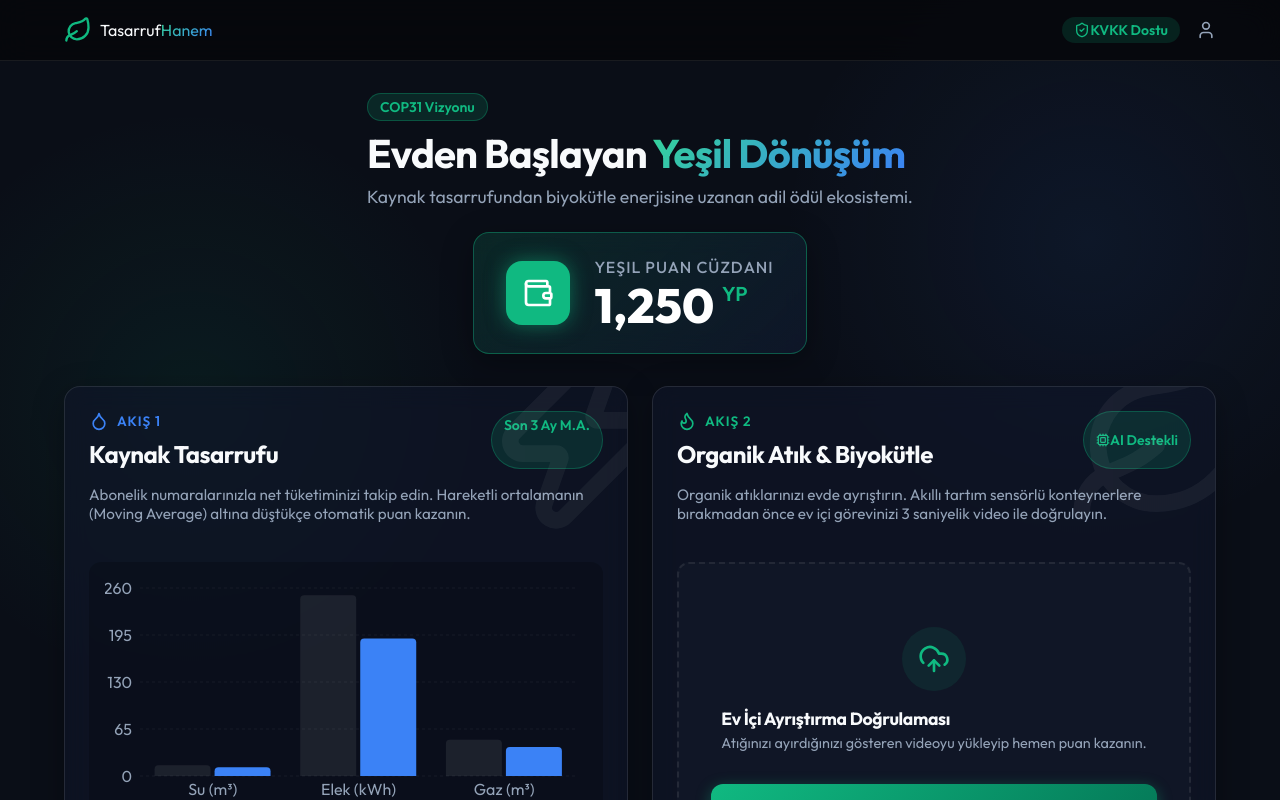
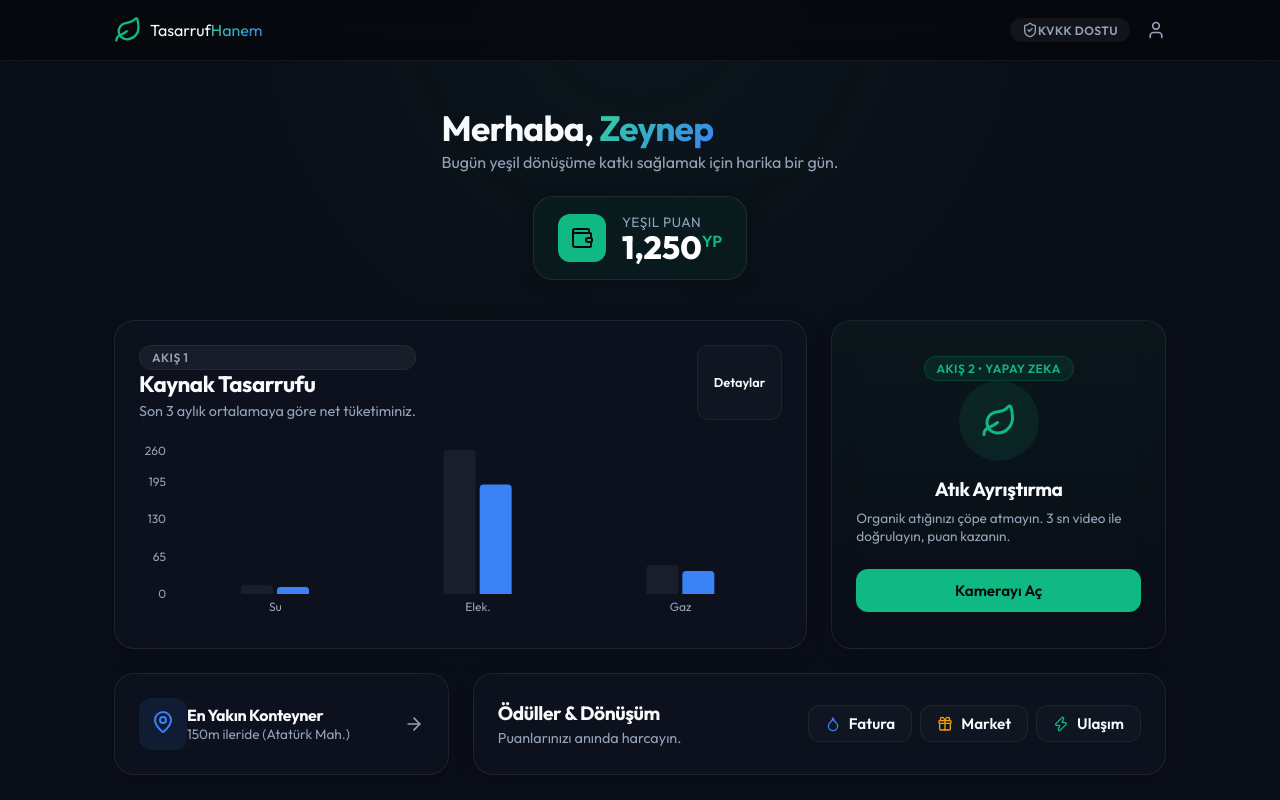
Before and after one commit to zeyerdm/TasarrufHanem, a React (Vite) app: page / in a window 1280 px wide. Shown: the top 800 px of the page. Built offline with nearby package versions, Linux system fonts and the light colour scheme.

Commit message:
UI Redesign: Bento-Box grid layout for cleaner home page

```diff
--- a/src/components/Dashboard.jsx
+++ b/src/components/Dashboard.jsx
@@ -1,11 +1,11 @@
 import React, { useState } from 'react'
-import { Droplet, Zap, Flame, Camera, UploadCloud, MapPin, Wallet, Gift, CheckCircle2, Leaf, Cpu } from 'lucide-react'
-import { BarChart, Bar, XAxis, YAxis, CartesianGrid, Tooltip, ResponsiveContainer } from 'recharts'
+import { Droplet, Zap, Flame, Camera, MapPin, Wallet, Gift, CheckCircle2, Leaf, ArrowRight } from 'lucide-react'
+import { BarChart, Bar, XAxis, YAxis, Tooltip, ResponsiveContainer } from 'recharts'
 
 const resourceData = [
-  { name: 'Su (m³)', ma: 15, current: 12 },
-  { name: 'Elek (kWh)', ma: 250, current: 190 },
-  { name: 'Gaz (m³)', ma: 50, current: 40 },
+  { name: 'Su', ma: 15, current: 12 },
+  { name: 'Elek.', ma: 250, current: 190 },
+  { name: 'Gaz', ma: 50, current: 40 },
 ]
 
 const Dashboard = () => {
@@ -17,181 +17,134 @@ const Dashboard = () => {
     setTimeout(() => {
       setVerifying(false)
       setVerified(true)
-    }, 2000)
+    }, 1500)
   }
 
   return (
-    <div className="flex-col gap-8" style={{ animation: 'fade-in 0.5s ease-out' }}>
+    <div className="flex-col gap-6" style={{ marginTop: '1rem' }}>
 
-      {/* Header & Wallet Section */}
-      <div className="flex-col md:flex-row justify-between items-center gap-6" style={{ display: 'flex', flexWrap: 'wrap' }}>
-        <div style={{ flex: 1, minWidth: '300px' }}>
-          <div className="badge mb-2" style={{ display: 'inline-block', marginBottom: '0.5rem' }}>COP31 Vizyonu</div>
-          <h1 style={{ fontSize: '2.5rem', lineHeight: 1.2, marginBottom: '0.5rem' }}>
-            Evden Başlayan <span className="gradient-text">Yeşil Dönüşüm</span>
+      {/* 1. Header & Wallet (Top Row) */}
+      <div className="flex-col md:flex-row justify-between items-center gap-6" style={{ display: 'flex', flexWrap: 'wrap', marginBottom: '1rem' }}>
+        <div>
+          <h1 style={{ fontSize: '2.2rem', lineHeight: 1.1, marginBottom: '0.25rem' }}>
+            Merhaba, <span className="gradient-text">Zeynep</span>
           </h1>
-          <p style={{ color: 'var(--text-muted)', fontSize: '1.1rem' }}>
-            Kaynak tasarrufundan biyokütle enerjisine uzanan adil ödül ekosistemi.
+          <p style={{ color: 'var(--text-muted)', fontSize: '1rem' }}>
+            Bugün yeşil dönüşüme katkı sağlamak için harika bir gün.
           </p>
         </div>
 
-        <div className="glass-panel flex items-center gap-6" style={{ background: 'linear-gradient(135deg, rgba(16, 185, 129, 0.15), rgba(15, 23, 42, 0.9))', border: '1px solid rgba(16, 185, 129, 0.4)', padding: '1.5rem 2rem' }}>
-          <div style={{ width: '64px', height: '64px', borderRadius: '16px', background: 'var(--primary)', display: 'flex', alignItems: 'center', justifyContent: 'center', boxShadow: '0 0 20px rgba(16,185,129,0.5)' }}>
-            <Wallet size={32} color="white" />
+        <div className="glass-panel flex items-center gap-4" style={{ padding: '1rem 1.5rem', background: 'rgba(16, 185, 129, 0.05)' }}>
+          <div style={{ width: '48px', height: '48px', borderRadius: '12px', background: 'var(--primary)', display: 'flex', alignItems: 'center', justifyContent: 'center' }}>
+            <Wallet size={24} color="#05070a" />
           </div>
           <div>
-            <h2 style={{ fontSize: '1rem', color: 'var(--text-muted)', fontWeight: 500, textTransform: 'uppercase', letterSpacing: '1px' }}>Yeşil Puan Cüzdanı</h2>
-            <div className="flex items-end gap-2" style={{ marginTop: '0.25rem' }}>
-              <span style={{ fontSize: '3rem', fontWeight: 800, lineHeight: 1, color: 'white' }}>1,250</span>
-              <span style={{ color: 'var(--primary)', fontWeight: 600, marginBottom: '0.3rem', fontSize: '1.25rem' }}>YP</span>
+            <div style={{ color: 'var(--text-muted)', fontSize: '0.85rem', textTransform: 'uppercase', letterSpacing: '0.5px' }}>Yeşil Puan</div>
+            <div className="flex items-end gap-1">
+              <span style={{ fontSize: '2rem', fontWeight: 800, lineHeight: 1, color: 'white' }}>1,250</span>
+              <span style={{ color: 'var(--primary)', fontWeight: 600, fontSize: '1rem' }}>YP</span>
             </div>
           </div>
         </div>
       </div>
 
-      {/* Two Main Flows Side-by-Side */}
-      <div className="grid grid-cols-2 md-grid-cols-1">
+      {/* 2. Bento Grid */}
+      <div className="bento-grid">
 
-        {/* Flow 1: Resource Saving */}
-        <div className="glass-panel flex-col gap-4" style={{ position: 'relative', overflow: 'hidden' }}>
-          <div style={{ position: 'absolute', top: '-50px', right: '-50px', opacity: 0.05 }}>
-            <Zap size={200} />
+        {/* Bento Box 1: Resource Saving (Span 2) */}
+        <div className="glass-panel bento-col-span-2 flex-col justify-between" style={{ minHeight: '320px', animationDelay: '0.1s' }}>
+          <div className="flex justify-between items-start">
+            <div>
+              <div className="badge mb-2 inline-block">Akış 1</div>
+              <h3 style={{ fontSize: '1.4rem' }}>Kaynak Tasarrufu</h3>
+              <p style={{ color: 'var(--text-muted)', fontSize: '0.9rem', marginTop: '0.25rem' }}>Son 3 aylık ortalamaya göre net tüketiminiz.</p>
+            </div>
+            <button className="btn btn-secondary" style={{ fontSize: '0.8rem', padding: '0.5rem 1rem' }}>Detaylar</button>
           </div>
 
-          <div className="flex justify-between items-start">
-            <div>
-              <div className="flex items-center gap-2" style={{ color: '#3b82f6', marginBottom: '0.5rem' }}>
-                <Droplet size={20} />
-                <span style={{ fontWeight: 600, letterSpacing: '1px', textTransform: 'uppercase', fontSize: '0.85rem' }}>Akış 1</span>
-              </div>
-              <h3 style={{ fontSize: '1.5rem' }}>Kaynak Tasarrufu</h3>
-            </div>
-            <div className="badge">Son 3 Ay M.A.</div>
-          </div>
-
-          <p style={{ color: 'var(--text-muted)', fontSize: '0.95rem', minHeight: '45px' }}>
-            Abonelik numaralarınızla net tüketiminizi takip edin. Hareketli ortalamanın (Moving Average) altına düştükçe otomatik puan kazanın.
-          </p>
-
-          <div style={{ height: '260px', width: '100%', marginTop: '1rem', background: 'rgba(0,0,0,0.2)', borderRadius: '12px', padding: '1rem' }}>
+          <div style={{ height: '180px', width: '100%', marginTop: '1.5rem' }}>
             <ResponsiveContainer width="100%" height="100%">
-              <BarChart data={resourceData} margin={{ top: 10, right: 10, left: -25, bottom: 0 }}>
-                <CartesianGrid strokeDasharray="3 3" stroke="rgba(255,255,255,0.05)" vertical={false} />
-                <XAxis dataKey="name" stroke="var(--text-muted)" tick={{ fill: 'var(--text-muted)' }} axisLine={false} tickLine={false} />
-                <YAxis stroke="var(--text-muted)" tick={{ fill: 'var(--text-muted)' }} axisLine={false} tickLine={false} />
+              <BarChart data={resourceData} margin={{ top: 0, right: 0, left: -25, bottom: 0 }}>
+                <XAxis dataKey="name" stroke="var(--text-muted)" tick={{ fill: 'var(--text-muted)', fontSize: 12 }} axisLine={false} tickLine={false} />
+                <YAxis stroke="var(--text-muted)" tick={{ fill: 'var(--text-muted)', fontSize: 12 }} axisLine={false} tickLine={false} />
                 <Tooltip
                   contentStyle={{ backgroundColor: 'var(--bg-dark)', borderColor: 'var(--surface-border)', borderRadius: '8px' }}
                   itemStyle={{ color: 'var(--text-main)' }}
-                  cursor={{ fill: 'rgba(255,255,255,0.05)' }}
+                  cursor={{ fill: 'rgba(255,255,255,0.03)' }}
                 />
-                <Bar dataKey="ma" name="3 Aylık Ortalama" fill="var(--surface-border)" radius={[4, 4, 0, 0]} />
-                <Bar dataKey="current" name="Güncel Tüketim" fill="#3b82f6" radius={[4, 4, 0, 0]} />
+                <Bar dataKey="ma" name="Ortalama" fill="var(--surface-border)" radius={[4, 4, 0, 0]} barSize={32} />
+                <Bar dataKey="current" name="Güncel" fill="#3b82f6" radius={[4, 4, 0, 0]} barSize={32} />
               </BarChart>
             </ResponsiveContainer>
           </div>
-
-          <button className="btn btn-secondary" style={{ width: '100%', marginTop: '0.5rem' }}>Fatura Aboneliği Ekle</button>
         </div>
 
-        {/* Flow 2: Organic Waste & Biomass */}
-        <div className="glass-panel flex-col gap-4" style={{ position: 'relative', overflow: 'hidden' }}>
-          <div style={{ position: 'absolute', top: '-50px', right: '-50px', opacity: 0.05 }}>
-            <Leaf size={200} />
-          </div>
+        {/* Bento Box 2: AI Verification (Span 1) */}
+        <div className="glass-panel flex-col items-center justify-center text-center" style={{ minHeight: '320px', animationDelay: '0.2s', background: 'linear-gradient(180deg, rgba(16, 185, 129, 0.05) 0%, rgba(15, 23, 42, 0) 100%)' }}>
+          <div className="badge badge-green mb-4">Akış 2 &bull; Yapay Zeka</div>
 
-          <div className="flex justify-between items-start">
-            <div>
-              <div className="flex items-center gap-2" style={{ color: 'var(--primary)', marginBottom: '0.5rem' }}>
-                <Flame size={20} />
-                <span style={{ fontWeight: 600, letterSpacing: '1px', textTransform: 'uppercase', fontSize: '0.85rem' }}>Akış 2</span>
-              </div>
-              <h3 style={{ fontSize: '1.5rem' }}>Organik Atık & Biyokütle</h3>
-            </div>
-            <div className="badge flex items-center gap-1">
-              <Cpu size={14} /> AI Destekli
-            </div>
-          </div>
-
-          <p style={{ color: 'var(--text-muted)', fontSize: '0.95rem', minHeight: '45px' }}>
-            Organik atıklarınızı evde ayrıştırın. Akıllı tartım sensörlü konteynerlere bırakmadan önce ev içi görevinizi 3 saniyelik video ile doğrulayın.
-          </p>
-
-          <div className="flex-col" style={{ flex: 1, marginTop: '1rem', minHeight: '260px' }}>
           {!verified ? (
+            <>
               <div
-                className="flex-col items-center justify-center gap-4"
                 style={{
-                  flex: 1,
-                  border: '2px dashed var(--surface-border)',
-                  borderRadius: '12px',
-                  backgroundColor: 'rgba(255,255,255,0.02)',
-                  padding: '2rem',
-                  transition: 'all 0.3s ease'
+                  width: '80px', height: '80px', borderRadius: '50%',
+                  background: 'rgba(16, 185, 129, 0.1)', display: 'flex', alignItems: 'center', justifyContent: 'center',
+                  marginBottom: '1rem', color: 'var(--primary)'
                 }}
               >
-                <div style={{ width: '64px', height: '64px', borderRadius: '50%', background: 'rgba(16, 185, 129, 0.1)', display: 'flex', alignItems: 'center', justifyContent: 'center', color: 'var(--primary)' }}>
-                  {verifying ? <Camera size={32} style={{ animation: 'pulse-glow 1.5s infinite' }} /> : <UploadCloud size={32} />}
+                {verifying ? <Camera size={36} style={{ animation: 'pulse-glow 1s infinite' }} /> : <Leaf size={36} />}
               </div>
-                <div className="text-center">
-                  <h4 style={{ fontSize: '1.1rem', marginBottom: '0.25rem' }}>
-                    {verifying ? 'Görsel İşleniyor (Image Hashing)...' : 'Ev İçi Ayrıştırma Doğrulaması'}
-                  </h4>
-                  <p style={{ color: 'var(--text-muted)', fontSize: '0.9rem' }}>
-                    {verifying ? 'Sahte veya tekrar eden görsel denetimi yapılıyor.' : 'Atığınızı ayırdığınızı gösteren videoyu yükleyip hemen puan kazanın.'}
+              <h3 style={{ fontSize: '1.2rem', marginBottom: '0.5rem' }}>Atık Ayrıştırma</h3>
+              <p style={{ color: 'var(--text-muted)', fontSize: '0.85rem', marginBottom: '1.5rem', px: 2 }}>
+                Organik atığınızı çöpe atmayın. 3 sn video ile doğrulayın, puan kazanın.
               </p>
-                </div>
               <button
                 className="btn btn-primary"
-                  style={{ width: '100%', marginTop: '1rem' }}
+                style={{ width: '100%' }}
                 onClick={handleAIUpload}
                 disabled={verifying}
               >
-                  {verifying ? 'Yapay Zeka Analiz Ediyor...' : 'Video Çek / Yükle'}
+                {verifying ? 'Analiz Ediliyor...' : 'Kamerayı Aç'}
               </button>
+            </>
+          ) : (
+            <>
+              <CheckCircle2 size={64} color="var(--primary)" style={{ marginBottom: '1rem', animation: 'fade-in 0.3s ease-out' }} />
+              <h3 style={{ fontSize: '1.2rem', color: 'var(--primary)', marginBottom: '0.25rem' }}>Harika İş!</h3>
+              <p style={{ color: 'var(--text-main)', fontSize: '1rem', marginBottom: '1rem' }}>+50 YP Eklendi</p>
+              <button className="btn btn-secondary" style={{ width: '100%' }} onClick={() => setVerified(false)}>Yeni Atık</button>
+            </>
+          )}
         </div>
-            ) : (
-              <div className="flex-col items-center justify-center gap-4" style={{ flex: 1, border: '1px solid rgba(16, 185, 129, 0.3)', borderRadius: '12px', backgroundColor: 'rgba(16, 185, 129, 0.05)', padding: '2rem' }}>
-                <CheckCircle2 size={56} color="var(--primary)" style={{ animation: 'float 3s ease-in-out infinite' }} />
-                <div className="text-center">
-                  <h4 style={{ fontSize: '1.25rem', color: 'var(--primary)', marginBottom: '0.25rem', fontWeight: 700 }}>Doğrulama Başarılı!</h4>
-                  <p style={{ color: 'var(--text-main)', fontSize: '1.1rem', marginBottom: '0.5rem' }}>+50 Yeşil Puan Kazanıldı</p>
-                  <p style={{ color: 'var(--text-muted)', fontSize: '0.9rem' }}>Atığınızı en yakın akıllı konteynere (<MapPin size={12} style={{display:'inline'}}/> 150m) bırakarak ekstra tartım puanı kazanabilirsiniz.</p>
+
+        {/* Bento Box 3: Smart Container Map / Status (Span 1) */}
+        <div className="glass-panel flex justify-between items-center" style={{ animationDelay: '0.3s' }}>
+          <div className="flex items-center gap-3">
+            <div style={{ background: 'rgba(59, 130, 246, 0.1)', padding: '0.75rem', borderRadius: '12px', color: '#3b82f6' }}>
+              <MapPin size={24} />
             </div>
-                <button className="btn btn-secondary" style={{ width: '100%' }} onClick={() => setVerified(false)}>Yeni Atık Girişi</button>
+            <div>
+              <h4 style={{ fontSize: '1rem' }}>En Yakın Konteyner</h4>
+              <div style={{ color: 'var(--text-muted)', fontSize: '0.85rem' }}>150m ileride (Atatürk Mah.)</div>
             </div>
-            )}
+          </div>
+          <ArrowRight size={20} color="var(--text-muted)" />
+        </div>
+
+        {/* Bento Box 4: Rewards (Span 2) */}
+        <div className="glass-panel bento-col-span-2 flex justify-between items-center" style={{ animationDelay: '0.4s' }}>
+          <div>
+            <h3 style={{ fontSize: '1.2rem', marginBottom: '0.25rem' }}>Ödüller & Dönüşüm</h3>
+            <p style={{ color: 'var(--text-muted)', fontSize: '0.9rem' }}>Puanlarınızı anında harcayın.</p>
+          </div>
+          <div className="flex gap-2">
+            <button className="btn btn-secondary flex items-center gap-2" style={{ padding: '0.5rem 1rem' }}><Droplet size={16} color="#3b82f6"/> Fatura</button>
+            <button className="btn btn-secondary flex items-center gap-2" style={{ padding: '0.5rem 1rem' }}><Gift size={16} color="#f59e0b"/> Market</button>
+            <button className="btn btn-secondary flex items-center gap-2" style={{ padding: '0.5rem 1rem' }}><Zap size={16} color="var(--primary)"/> Ulaşım</button>
           </div>
         </div>
 
       </div>
-
-      {/* Rewards Overview */}
-      <div className="glass-panel flex-col gap-4">
-        <div className="flex items-center gap-2" style={{ marginBottom: '0.5rem' }}>
-          <Gift size={24} color="var(--primary)" />
-          <h3 style={{ fontSize: '1.5rem' }}>Adil Dönüşüm - Puan Harcama</h3>
-        </div>
-        <p style={{ color: 'var(--text-muted)', marginTop: '-1rem', marginBottom: '1rem' }}>Elde edilen TR-ETS gelirleri ve EPR bütçeleri, topladığınız yeşil puanlarla doğrudan hane bütçenize geri döner.</p>
-
-        <div className="grid grid-cols-3 md-grid-cols-1 gap-4">
-          <div style={{ padding: '1.5rem', background: 'var(--surface)', borderRadius: '12px', border: '1px solid var(--surface-border)', cursor: 'pointer', transition: 'all 0.2s' }} className="hover:border-blue-500">
-            <Droplet size={28} color="#3b82f6" style={{ marginBottom: '1rem' }} />
-            <h4 style={{ fontSize: '1.1rem', marginBottom: '0.25rem' }}>Fatura İndirimi</h4>
-            <p style={{ color: 'var(--text-muted)', fontSize: '0.9rem' }}>Su veya elektrik faturanıza ₺50 / ₺100 anında indirim olarak yansıtın.</p>
-          </div>
-          <div style={{ padding: '1.5rem', background: 'var(--surface)', borderRadius: '12px', border: '1px solid var(--surface-border)', cursor: 'pointer', transition: 'all 0.2s' }} className="hover:border-amber-500">
-            <Gift size={28} color="#f59e0b" style={{ marginBottom: '1rem' }} />
-            <h4 style={{ fontSize: '1.1rem', marginBottom: '0.25rem' }}>Market Kuponu</h4>
-            <p style={{ color: 'var(--text-muted)', fontSize: '0.9rem' }}>Zincir marketlerde temel gıda alışverişleriniz için dijital kupon kodu oluşturun.</p>
-          </div>
-          <div style={{ padding: '1.5rem', background: 'var(--surface)', borderRadius: '12px', border: '1px solid var(--surface-border)', cursor: 'pointer', transition: 'all 0.2s' }} className="hover:border-emerald-500">
-            <Zap size={28} color="#10b981" style={{ marginBottom: '1rem' }} />
-            <h4 style={{ fontSize: '1.1rem', marginBottom: '0.25rem' }}>Ulaşım Kartı</h4>
-            <p style={{ color: 'var(--text-muted)', fontSize: '0.9rem' }}>Belediye toplu taşıma kartınıza (otobüs/metro) doğrudan bakiye yükleyin.</p>
-          </div>
-        </div>
-      </div>
-
     </div>
   )
 }
--- a/src/index.css
+++ b/src/index.css
@@ -4,19 +4,18 @@
   --bg-dark: #0a0e17;
   --bg-darker: #05070a;
   --primary: #10b981; /* Emerald 500 */
-  --primary-glow: rgba(16, 185, 129, 0.4);
+  --primary-glow: rgba(16, 185, 129, 0.3);
   --primary-hover: #059669;
-  --accent: #3b82f6; /* Blue for water/electricity */
-  --accent-glow: rgba(59, 130, 246, 0.4);
-  --surface: rgba(255, 255, 255, 0.03);
-  --surface-border: rgba(255, 255, 255, 0.08);
-  --surface-hover: rgba(255, 255, 255, 0.06);
+  --accent: #3b82f6;
+  --surface: rgba(255, 255, 255, 0.02);
+  --surface-border: rgba(255, 255, 255, 0.06);
+  --surface-hover: rgba(255, 255, 255, 0.04);
   --text-main: #f8fafc;
   --text-muted: #94a3b8;
 
-  --glass-bg: rgba(15, 23, 42, 0.6);
-  --glass-border: rgba(255, 255, 255, 0.1);
-  --glass-shadow: 0 8px 32px 0 rgba(0, 0, 0, 0.3);
+  --glass-bg: rgba(15, 23, 42, 0.4);
+  --glass-border: rgba(255, 255, 255, 0.08);
+  --glass-shadow: 0 4px 20px 0 rgba(0, 0, 0, 0.2);
 }
 
 * {
@@ -30,8 +29,7 @@ body {
   background-color: var(--bg-dark);
   color: var(--text-main);
   background-image:
-    radial-gradient(circle at 15% 50%, rgba(16, 185, 129, 0.08), transparent 25%),
-    radial-gradient(circle at 85% 30%, rgba(59, 130, 246, 0.08), transparent 25%);
+    radial-gradient(circle at 50% 0%, rgba(16, 185, 129, 0.05), transparent 40%);
   background-attachment: fixed;
   min-height: 100vh;
   overflow-x: hidden;
@@ -40,7 +38,7 @@ body {
 /* Animations */
 @keyframes float {
   0% { transform: translateY(0px); }
-  50% { transform: translateY(-10px); }
+  50% { transform: translateY(-5px); }
   100% { transform: translateY(0px); }
 }
 
@@ -50,32 +48,51 @@ body {
   100% { box-shadow: 0 0 0 0 rgba(16, 185, 129, 0); }
 }
 
-@keyframes slide-up {
-  from { opacity: 0; transform: translateY(20px); }
+@keyframes fade-in {
+  from { opacity: 0; transform: translateY(10px); }
   to { opacity: 1; transform: translateY(0); }
-}
-
-@keyframes fade-in {
-  from { opacity: 0; }
-  to { opacity: 1; }
 }
 
 /* Glass Panel Utility */
 .glass-panel {
   background: var(--glass-bg);
-  backdrop-filter: blur(12px);
-  -webkit-backdrop-filter: blur(12px);
+  backdrop-filter: blur(16px);
+  -webkit-backdrop-filter: blur(16px);
   border: 1px solid var(--glass-border);
-  border-radius: 16px;
+  border-radius: 20px;
   box-shadow: var(--glass-shadow);
   padding: 1.5rem;
   transition: transform 0.3s ease, border-color 0.3s ease;
-  animation: slide-up 0.5s ease-out forwards;
+  animation: fade-in 0.6s ease-out forwards;
 }
 
 .glass-panel:hover {
-  border-color: rgba(255, 255, 255, 0.2);
-  transform: translateY(-2px);
+  border-color: rgba(255, 255, 255, 0.15);
+}
+
+/* Bento Grid */
+.bento-grid {
+  display: grid;
+  grid-template-columns: repeat(3, 1fr);
+  grid-template-rows: repeat(2, auto);
+  gap: 1.5rem;
+}
+
+.bento-col-span-2 {
+  grid-column: span 2;
+}
+.bento-row-span-2 {
+  grid-row: span 2;
+}
+
+@media (max-width: 900px) {
+  .bento-grid {
+    grid-template-columns: 1fr;
+  }
+  .bento-col-span-2, .bento-row-span-2 {
+    grid-column: span 1;
+    grid-row: span 1;
+  }
 }
 
 /* Typography */
@@ -104,18 +121,16 @@ h1, h2, h3, h4, h5, h6 {
   transition: all 0.3s ease;
   border: none;
   font-family: inherit;
-  font-size: 1rem;
+  font-size: 0.95rem;
 }
 
 .btn-primary {
-  background: linear-gradient(135deg, var(--primary), #047857);
-  color: white;
-  box-shadow: 0 4px 15px var(--primary-glow);
+  background: var(--primary);
+  color: #05070a;
 }
-
 .btn-primary:hover {
+  background: var(--primary-hover);
   transform: translateY(-2px);
-  box-shadow: 0 6px 20px var(--primary-glow);
 }
 
 .btn-secondary {
@@ -123,15 +138,14 @@ h1, h2, h3, h4, h5, h6 {
   color: var(--text-main);
   border: 1px solid var(--surface-border);
 }
-
 .btn-secondary:hover {
   background: var(--surface-hover);
 }
 
-/* Layout utilities */
+/* Utilities */
 .container {
   width: 100%;
-  max-width: 1200px;
+  max-width: 1100px;
   margin: 0 auto;
   padding: 0 1.5rem;
 }
@@ -144,51 +158,30 @@ h1, h2, h3, h4, h5, h6 {
 .gap-2 { gap: 0.5rem; }
 .gap-4 { gap: 1rem; }
 .gap-6 { gap: 1.5rem; }
-.gap-8 { gap: 2rem; }
-.grid { display: grid; gap: 1.5rem; }
-.grid-cols-1 { grid-template-columns: repeat(1, 1fr); }
-.grid-cols-2 { grid-template-columns: repeat(2, 1fr); }
-.grid-cols-3 { grid-template-columns: repeat(3, 1fr); }
 
-@media (max-width: 768px) {
-  .grid-cols-2, .grid-cols-3 { grid-template-columns: 1fr; }
-}
-
-/* Specific UI elements */
 .badge {
   padding: 0.25rem 0.75rem;
   border-radius: 9999px;
-  font-size: 0.875rem;
+  font-size: 0.75rem;
   font-weight: 600;
-  background: rgba(16, 185, 129, 0.15);
+  background: rgba(255, 255, 255, 0.05);
+  color: var(--text-muted);
+  border: 1px solid var(--surface-border);
+  text-transform: uppercase;
+  letter-spacing: 0.5px;
+}
+.badge-green {
+  background: rgba(16, 185, 129, 0.1);
   color: var(--primary);
-  border: 1px solid rgba(16, 185, 129, 0.3);
+  border-color: rgba(16, 185, 129, 0.2);
 }
 
-/* Navigation */
 .navbar {
   position: sticky;
   top: 0;
   z-index: 50;
-  background: rgba(5, 7, 10, 0.8);
-  backdrop-filter: blur(16px);
-  -webkit-backdrop-filter: blur(16px);
+  background: rgba(5, 7, 10, 0.7);
+  backdrop-filter: blur(12px);
   border-bottom: 1px solid var(--surface-border);
   padding: 1rem 0;
 }
-
-/* Progress bar */
-.progress-bar-container {
-  height: 8px;
-  background: var(--surface-border);
-  border-radius: 4px;
-  overflow: hidden;
-  margin-top: 0.5rem;
-}
-
-.progress-bar-fill {
-  height: 100%;
-  background: linear-gradient(90deg, var(--primary), #34d399);
-  border-radius: 4px;
-  transition: width 1s ease-out;
-}
```
Lines whose indentation alone changed are shown as unchanged.
